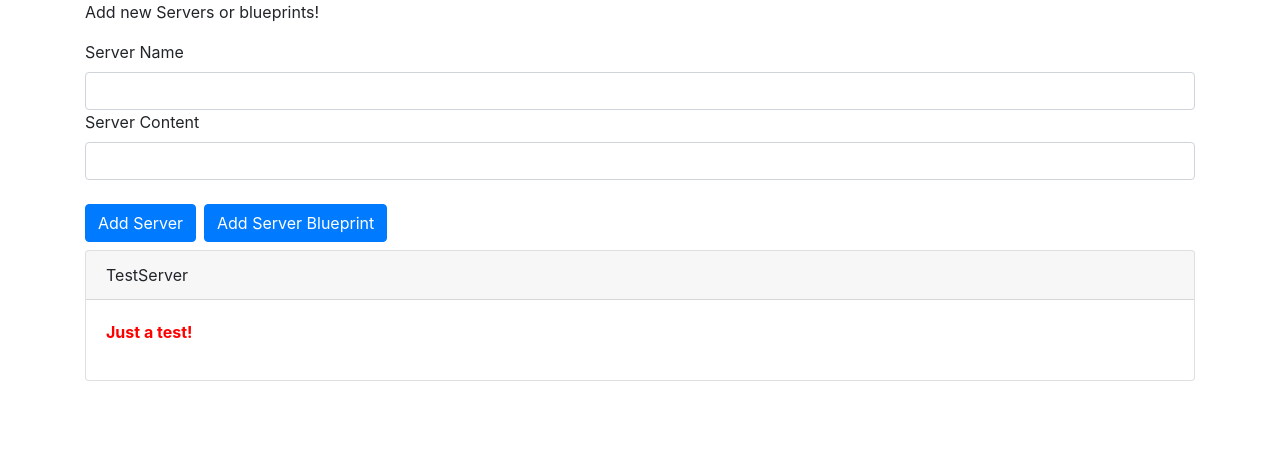
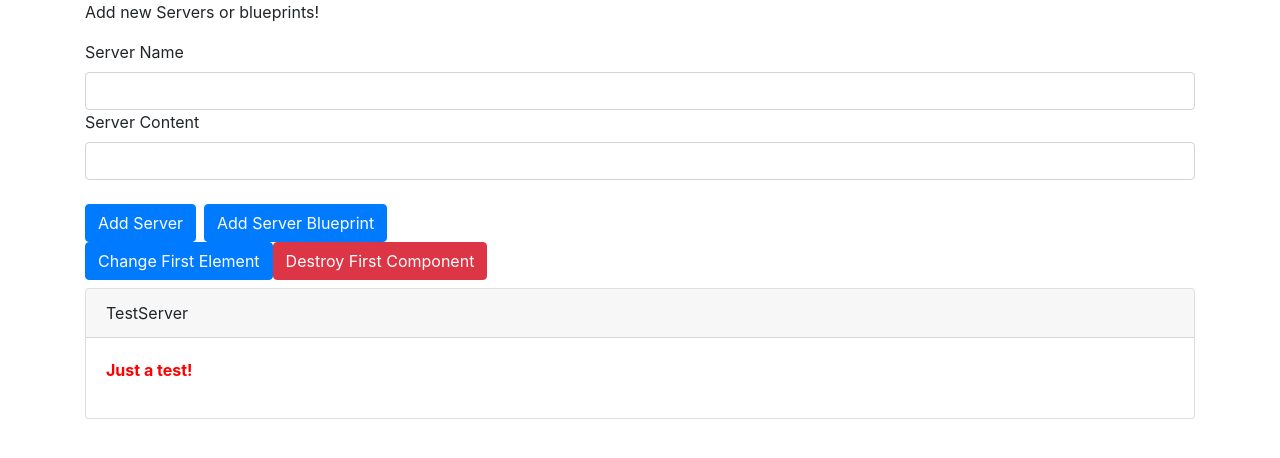
Before and after one commit to Fahad-Md-Kamal/Learning-Angular, an Angular app: page / in a window 1280 px wide. Shown: the top 458 px of the page. Built offline with nearby package versions, Linux system fonts and the light colour scheme.

Commit message:
All Life cicle hooks

```diff
--- a/src/app/app.component.html
+++ b/src/app/app.component.html
@@ -5,9 +5,16 @@
         ></app-cockpit>
     <div class="row">
         <div class="col-xl-12">
+            <button type="button" class="btn btn-primary" (click)="onChangeFirst()">Change First Element</button>
+            <button type="button" class="btn btn-danger" (click)="onDestroyFirst()">Destroy First Component</button>
             <app-server-element
                 *ngFor="let serverElement of serverElements"
-                [srvElement]="serverElement">
+                [srvElement]="serverElement"
+                [name]='serverElement.name'>
+                <p>
+                    <strong *ngIf="serverElement.type === 'server'" style="color: red">{{ serverElement.content }}</strong>
+                    <em *ngIf="serverElement.type === 'blueprint'">{{ serverElement.content }}</em>
+                </p>
             </app-server-element>
         </div>
     </div>
--- a/src/app/app.component.ts
+++ b/src/app/app.component.ts
@@ -26,4 +26,12 @@ export class AppComponent {
     });
   };
 
+  onChangeFirst() {
+    this.serverElements[0].name = 'Changed!';
+  }
+
+  onDestroyFirst() {
+    this.serverElements.splice(0, 1);
+  }
+
 }
--- a/src/app/server-element/server-element.component.html
+++ b/src/app/server-element/server-element.component.html
@@ -1,10 +1,14 @@
 <div
     class="card my-2">
-    <div class="card-header">{{ element.name }}</div>
+    <!-- <div class="card-header">{{ element.name }}</div> -->
+    <div class="card-header">{{ name }}</div>
     <div class="card-body">
+        <ng-content></ng-content>
+    </div>
+    <!-- <div class="card-body">
         <p>
         <strong *ngIf="element.type === 'server'" style="color: red">{{ element.content }}</strong>
         <em *ngIf="element.type === 'blueprint'">{{ element.content }}</em>
         </p>
-    </div>
+    </div> -->
 </div>
--- a/src/app/server-element/server-element.component.ts
+++ b/src/app/server-element/server-element.component.ts
@@ -1,4 +1,15 @@
-import { Component, OnInit, Input, ViewEncapsulation } from '@angular/core';
+import {  Component,
+          OnInit,
+          Input,
+          ViewEncapsulation,
+          OnChanges,
+          SimpleChanges,
+          DoCheck,
+          AfterContentInit,
+          AfterContentChecked,
+          AfterViewInit,
+          AfterViewChecked,
+          OnDestroy} from '@angular/core';
 
 @Component({
   selector: 'app-server-element',
@@ -7,13 +18,51 @@ import { Component, OnInit, Input, ViewEncapsulation } from '@angular/core';
   // ########## This is used to apply the styles of this component globally
   encapsulation: ViewEncapsulation.Emulated // None, Native
 })
-export class ServerElementComponent implements OnInit {
+export class ServerElementComponent implements
+  OnInit,
+  OnChanges,
+  DoCheck,
+  AfterContentInit,
+  AfterContentChecked,
+  AfterViewInit,
+  AfterViewChecked,
+  OnDestroy {
   @Input('srvElement') element: {type: string, name: string, content: string};
+  @Input() name: string;
 
+  constructor() {
+    console.log('constructor called');
+  }
 
-  constructor() { }
+  ngOnChanges(changes: SimpleChanges) {
+    console.log('ngOnChanges called');
+    console.log(changes);
+  }
 
   ngOnInit() {
+    console.log('ngOnInit called');
+  }
+
+  ngDoCheck() {
+    console.log('ngDoCheck Called')
+  }
+  ngAfterContentInit() {
+    console.log('ngAfterContentInit Called')
+  }
+
+  ngAfterContentChecked() {
+    console.log('ngAfterContentChecked Called')
+  }
+
+  ngAfterViewInit() {
+    console.log('ngAfterViewInit Called')
+  }
+
+  ngAfterViewChecked() {
+    console.log('ngAfterViewChecked Called')
+  }
+  ngOnDestroy() {
+    console.log('ngOnDestroy Called')
   }
 
 }
```
